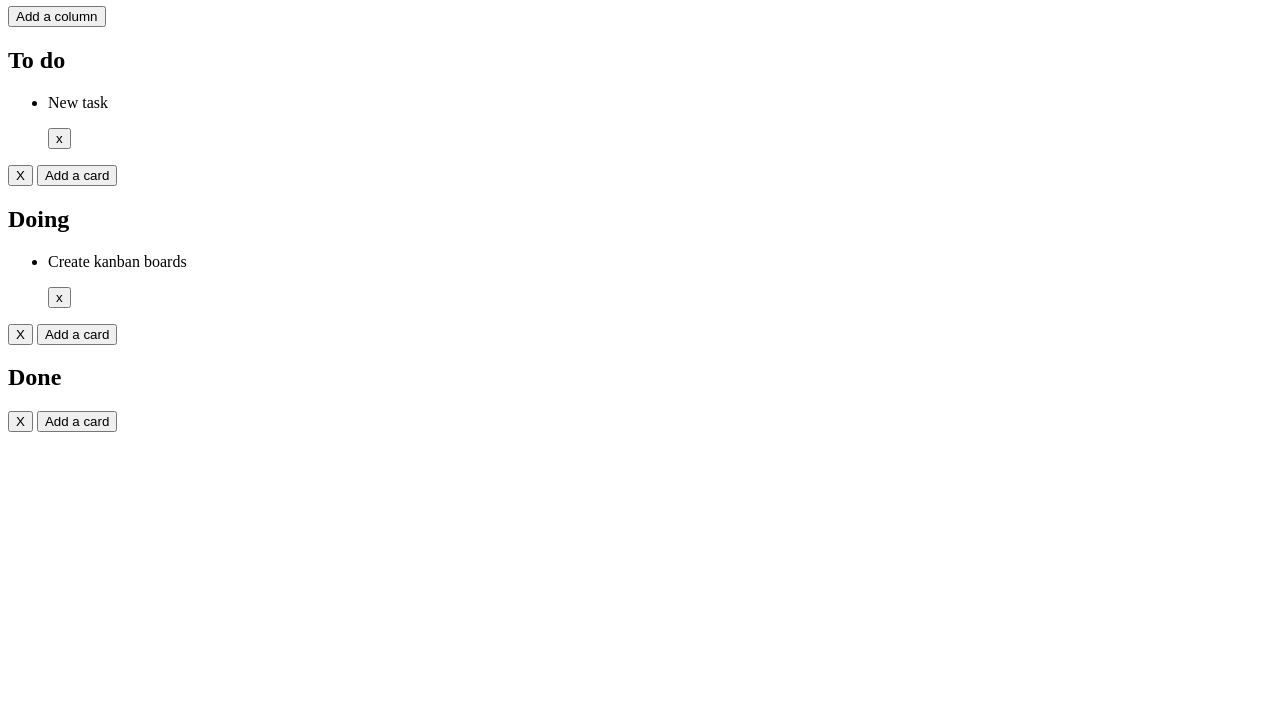
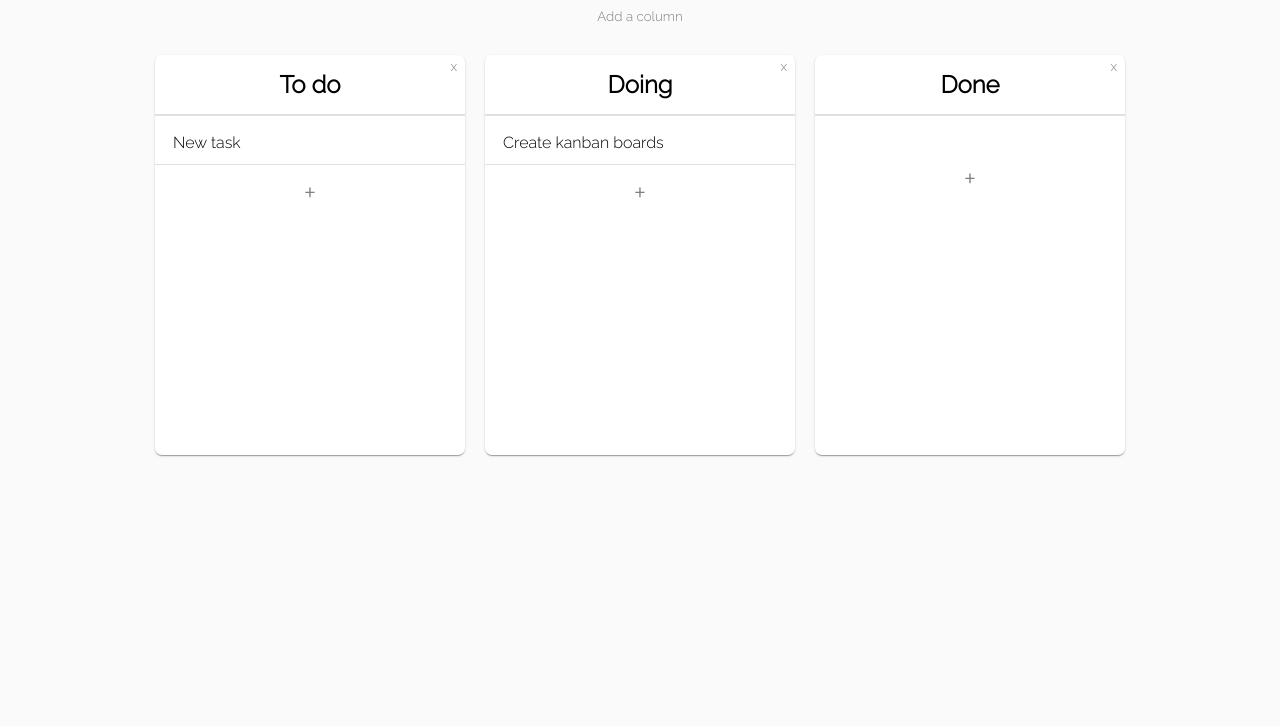
Before and after one commit to Siemik/kanban, a website: page index.html in a window 1280 px wide. Shown: the part 74-800 px from the top of the page. Drawn offline with nearby package versions, Linux system fonts and the light colour scheme.

Commit message:
Added styles

```diff
--- a/index.html
+++ b/index.html
@@ -2,12 +2,14 @@
 <html>
 <head>
   <meta charset="utf-8">
-  <title>Kanban board</title>
+  <title>Customizable Kanban Board</title>
+  <link href="https://fonts.googleapis.com/css?family=Raleway:300&display=swap" rel="stylesheet">
   <link rel="stylesheet" href="css/style.css">
+  <meta name="viewport" content="width=device-width, initial-scale=1.0">
 </head>
 <body>
 	<div id="board" class="board">
-    <h1>Kanban board</h1>
+    <h1>Customizable Kanban Board</h1>
     <button class="create-column">Add a column</button>
     <div class="column-container"></div>
 	</div>
@@ -15,16 +17,16 @@
   <!-- Mustach template -->
   <script id="column-template" type="x-tmpl-mustache">
     <div class="column">
+      <button class="btn-delete">x</button>
         <h2 class="column-title">{{ name }}</h2>
         <ul id={{ id }} class="column-card-list"></ul>
-        <button class="btn-delete">X</button>
-        <button class="add-card">Add a card</button>
+        <button class="add-card">+</button>
     </div>
   </script>
   <script id="card-template" type="x-tmpl-mustache">
     <div class="card">
       <p class="card-description">{{ description }}</p>
-      <button class="btn-delete">x</button>
+      <button class="card-delete">x</button>
     </div
   </script>
 
--- a/js/script.js
+++ b/js/script.js
@@ -55,7 +55,7 @@ function Card(description) {
   this.element.querySelector('.card').addEventListener('click', function (event) {
     event.stopPropagation();
 
-    if (event.target.classList.contains('btn-delete')) {
+    if (event.target.classList.contains('card-delete')) {
       self.removeCard();
     }
   })
@@ -79,8 +79,10 @@ var board = {
 function initSortable(id) {
   var el = document.getElementById(id);
   var sortable = Sortable.create(el, {
-    group: 'kanban',
-    sort: true
+    group: 'shared',
+    sort: true,
+    animation: 130,
+    ghostClass: 'blue-background-class'
   });
 }
 
--- a/sass/style.scss
+++ b/sass/style.scss
@@ -0,0 +1,107 @@
+$button-background: rgba(0,0,0,.00);
+$button-border: none;
+$button-text-color: gray;
+body {
+	background-color: #F7F9FB;
+	font-family: 'Raleway', sans-serif;
+  background-color: #FAFAFA;
+}
+.board {
+	text-align: center;
+	margin: 20px;
+}
+.column {
+  box-shadow: 0 2px 1px -1px rgba(0,0,0,.2),0 1px 1px 0 rgba(0,0,0,.14),0 1px 3px 0 rgba(0,0,0,.12);
+  border-radius: 7px;
+	background-color: white;
+	max-width: 100%;
+	width:310px;
+	height: 400px;
+	overflow: auto;
+	margin: 10px;
+  position: relative;
+}
+.column-container {
+	justify-content: center;
+	margin: 20px auto;
+	max-width: 100%;
+ }
+.column-container > div {
+  display: inline-flex;
+  flex-grow: 1;
+}
+.card {
+  border-bottom: 1px solid rgba(0,0,0,.12);
+  transition: background .3s cubic-bezier(.25,.8,.5,1);
+	font-family: 'Raleway', sans-serif;
+	font-size: 1.5em;
+	display: flex;
+	justify-content: space-between;
+}
+.card p {
+  padding: 10px 16px;
+  font-size: 16px;
+  font-family: 'Raleway', sans-serif;
+}
+ul {
+	list-style-type: none;
+  padding:0;
+  margin: 5px auto;
+  min-height: 30px;
+}
+li {
+  padding:0;
+	margin: 0;
+	text-align: center;
+}
+.btn-delete {
+  position: absolute;
+  top: 0;
+  right: 0;
+	justify-content: flex-end;
+  background-color: $button-background;
+	border: $button-border;
+	border-radius: 5px;
+	color: $button-text-color;
+	margin: 2px;
+  font-family: 'Raleway', sans-serif;
+}
+.card-delete {
+  display: none;
+  background-color: $button-background;
+  border: $button-border;
+  border-radius: 5px;
+  color: $button-text-color;
+  margin: 2px;
+  font-family: 'Raleway', sans-serif;
+}
+.create-column, .add-card {
+  background-color: $button-background;
+	border: $button-border;
+	border-radius: 5px;
+	color: $button-text-color;
+  font-family: 'Raleway', sans-serif;
+}
+.add-card {
+  font-size: 30px;
+  width: 45px;
+  height: 45px;
+  padding: 0;
+}
+.card-description {
+	margin: 2px;
+}
+.column-title {
+  border-bottom: 2px solid rgba(0,0,0,.12);
+  margin: 0 auto;
+  padding: 15px 0;
+}
+.card:hover .card-delete {
+  display: inline-block;
+}
+
+@media (max-width: 767px){
+  .card-delete {
+    display: inline-block;
+  }
+}
```
Also changed, not shown: css/style.css.
